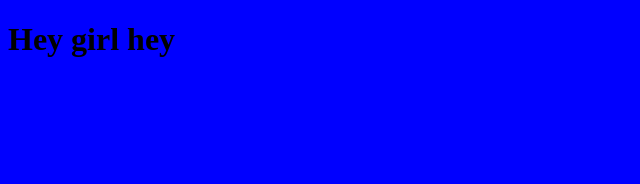
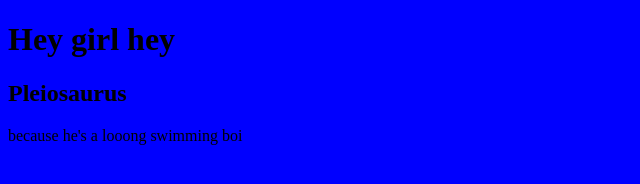
Before and after one commit to AaronLain/branching1, a plain HTML site: page index.html in a window 1280 px wide. Shown: the whole page, without its empty margins (0-640 px from the left). Drawn offline with Linux system fonts and the light colour scheme.

Commit message:
add fav dino

```diff
--- a/index.html
+++ b/index.html
@@ -10,5 +10,7 @@
 <body>
     <h1>Hey girl hey</h1>
     <script src ="./main.js"></script>
+	<h2>Pleiosaurus</h2>
+	<p>because he's a looong swimming boi</p>
 </body>
 </html>
```
